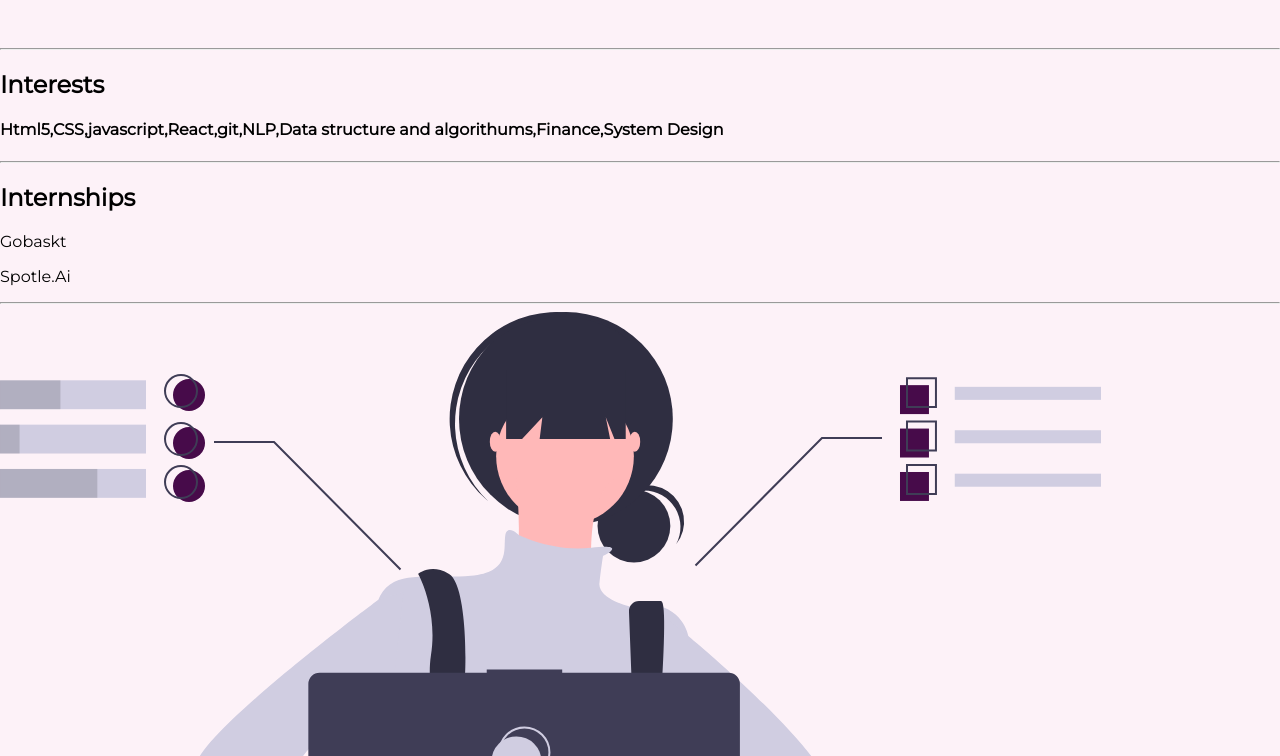
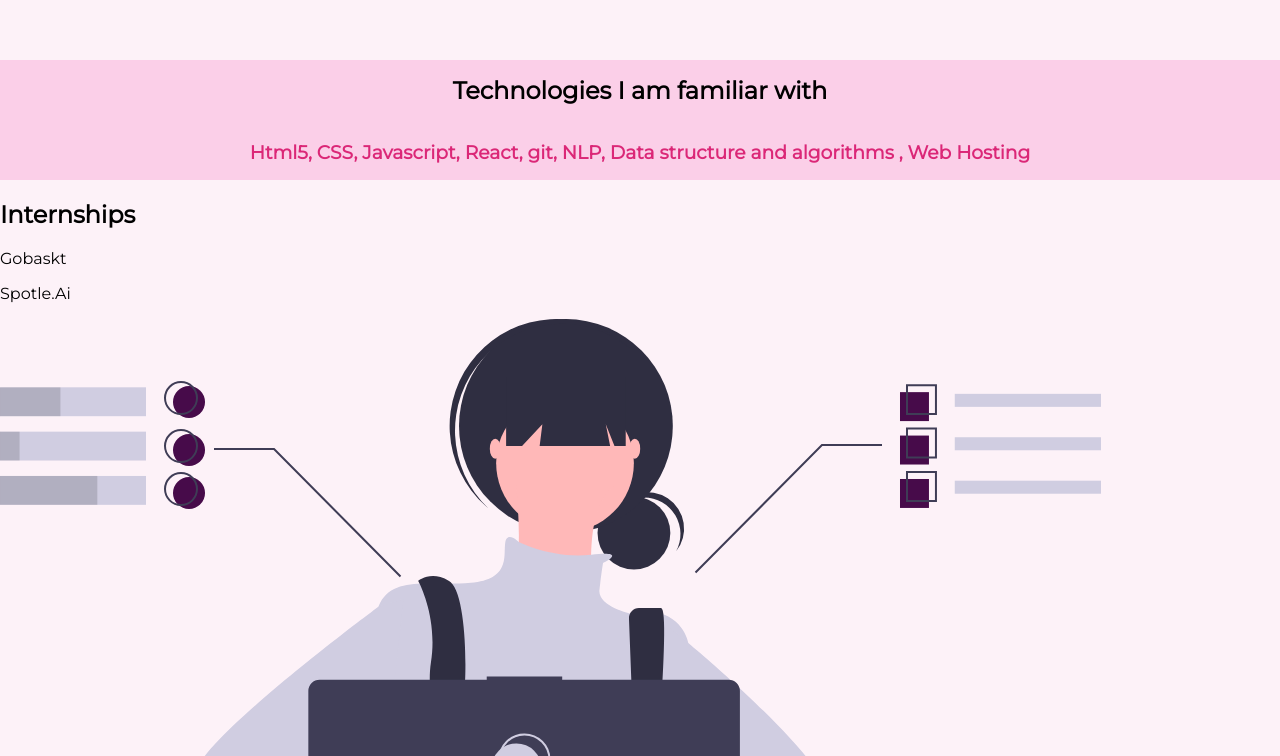
Before and after one commit to aakankshadhurandhar/Portfolio-website, a plain HTML site: page index.html in a window 1280 px wide. Shown: the part 434-1190 px from the top of the page. Drawn offline with Linux system fonts and the light colour scheme.

Commit message:
Technology section updated
added css to technology section

```diff
--- a/index.html
+++ b/index.html
@@ -15,6 +15,7 @@
                 <li><a class="link_active" href="#">Home</a></li>
                 <li><a href="#projects">Projects</a></li>
                 <li><a href="#blogs">Blogs</a></li>
+                <li><a href="#sociallinks">Contact</a></li>
                 <li ><a href="images/Aakanksha_dhurandhar_resume_2021.pdf">Resume</a></li>
             </ul>
 
@@ -37,14 +38,14 @@
 
 
         </header>
-    <hr>
-    <section class="two">
-        <h2>
-            <strong>Interests</strong>
+
+    <section class="one">
+        <h2 class="tech">
+            <strong>Technologies I am familiar with</strong>
         </h2>
-        <h4>Html5,CSS,javascript,React,git,NLP,Data structure and algorithums,Finance,System Design</h4>
+        <h3 class="tech1">Html5, CSS, Javascript, React, git, NLP, Data structure and algorithms , Web Hosting</h3>
     </section>
-    <hr>
+
     <section class="Internships">
         <h2>
             <strong>Internships</strong>
@@ -56,7 +57,7 @@
                 <p>Spotle.Ai</p>
             </span>
     </section>
-    <hr>
+
     <section class="projects">
             <div class="image-container2">
                 <img src="images/undraw_dev_focus_b9xo.svg"/>
--- a/styles.css
+++ b/styles.css
@@ -75,3 +75,21 @@ html{
 
    color: #DB2777;
 }
+/** technology section **/
+section{
+    display: block;
+}
+.one .tech{
+    padding: 1rem;
+    text-align: center;
+}
+.one{
+    padding: 0rem;
+    margin: 0rem;
+    background-color: #FBCFE8;
+}
+.one .tech1{
+    color: #DB2777;
+    text-align: center;
+    padding-bottom: 1rem;
+}
```
